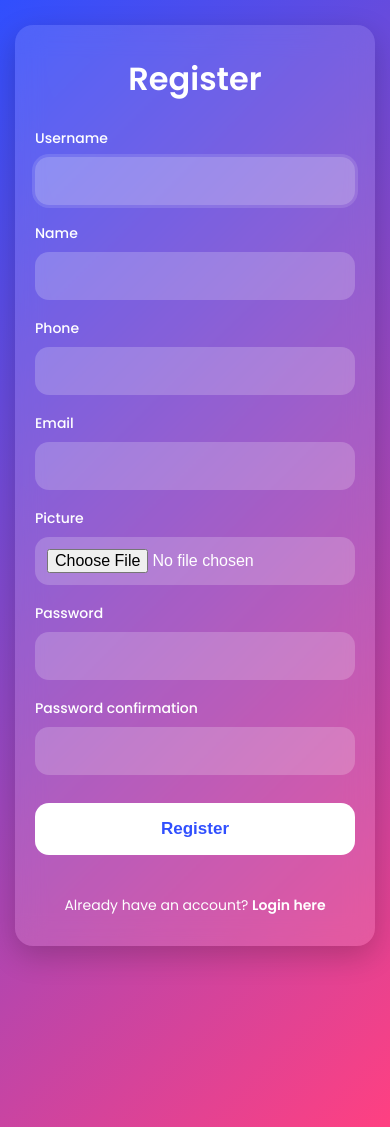
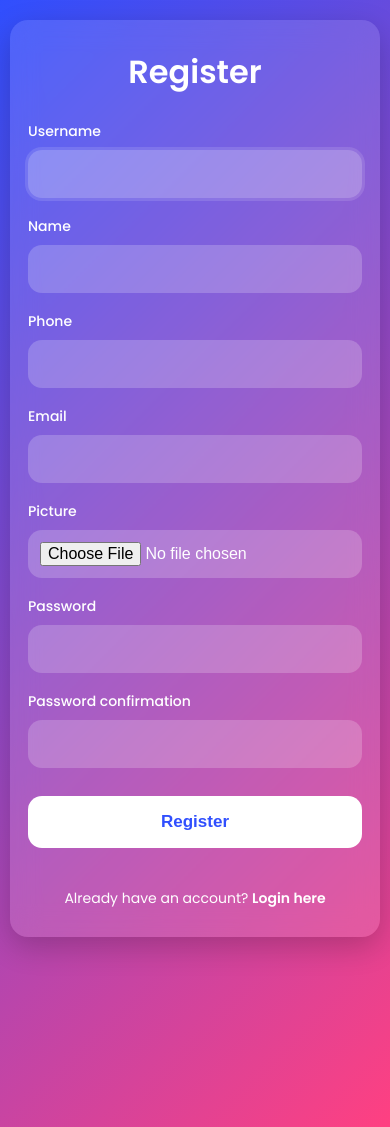
Before and after one commit to SayyedSufiyan/RealChat, a Django app: page /register/ in a window 390 px wide. Run offline with Django 5.2, Linux system fonts and the light colour scheme.

Commit message:
improved responsive register scroll page for mob

```diff
--- a/chat/templates/registration/register.html
+++ b/chat/templates/registration/register.html
@@ -29,8 +29,9 @@
         html,
         body{
             width:100%;
-            min-height:100%;
+            height:100%;
             overflow-x:hidden;
+            font-family:'Poppins',sans-serif;
         }
 
         /* =========================
@@ -38,33 +39,35 @@
         ========================== */
         body{
 
-            font-family:'Poppins',sans-serif;
-
             background:linear-gradient(135deg,#304ffe,#ff4081);
 
-            padding:20px;
+            padding:15px;
 
             overflow-y:auto;
 
-            -webkit-text-size-adjust:100%;
+            -webkit-overflow-scrolling:touch;
         }
 
         /* =========================
-           PAGE WRAPPER
+           MAIN WRAPPER
         ========================== */
-        .page-wrapper{
+        .main-wrapper{
 
             width:100%;
+
+            min-height:100%;
 
             display:flex;
 
             justify-content:center;
 
-            padding:20px 0 60px 0;
+            align-items:flex-start;
+
+            padding-bottom:80px;
         }
 
         /* =========================
-           REGISTER CONTAINER
+           REGISTER BOX
         ========================== */
         .register-container{
 
@@ -80,15 +83,19 @@
 
             border-radius:24px;
 
-            padding:45px 35px;
+            padding:40px 30px;
+
+            color:white;
 
             box-shadow:0 10px 30px rgba(0,0,0,0.2);
 
-            color:white;
+            margin-top:20px;
+
+            margin-bottom:50px;
         }
 
         /* =========================
-           HEADING
+           TITLE
         ========================== */
         .register-container h2{
 
@@ -158,8 +165,6 @@
             color:white;
 
             font-size:16px;
-
-            transition:0.3s ease;
         }
 
         /* =========================
@@ -171,7 +176,7 @@
         }
 
         /* =========================
-           FOCUS EFFECT
+           FOCUS
         ========================== */
         input:focus{
 
@@ -191,7 +196,7 @@
         }
 
         /* =========================
-           ERROR MESSAGE
+           ERROR
         ========================== */
         .errorlist{
 
@@ -227,19 +232,12 @@
 
             cursor:pointer;
 
-            transition:0.3s ease;
-
             margin-top:10px;
         }
 
-        /* =========================
-           BUTTON HOVER
-        ========================== */
         button:hover{
 
             background:#f2f2f2;
-
-            transform:translateY(-2px);
         }
 
         /* =========================
@@ -271,45 +269,24 @@
         }
 
         /* =========================
-           TABLET
-        ========================== */
-        @media screen and (max-width:768px){
-
-            .register-container{
-
-                padding:35px 25px;
-            }
-
-            form{
-
-                gap:18px;
-            }
-        }
-
-        /* =========================
            MOBILE
         ========================== */
         @media screen and (max-width:600px){
 
             body{
 
-                padding:15px;
-            }
-
-            .page-wrapper{
-
-                padding:10px 0 80px 0;
+                padding:10px;
             }
 
             .register-container{
 
-                width:100%;
-
-                max-width:100%;
-
-                padding:30px 20px;
+                padding:28px 18px;
 
                 border-radius:18px;
+
+                margin-top:10px;
+
+                margin-bottom:100px;
             }
 
             .register-container h2{
@@ -353,9 +330,9 @@
 <body>
 
     <!-- =========================
-         PAGE WRAPPER
+         MAIN WRAPPER
     ========================== -->
-    <div class="page-wrapper">
+    <div class="main-wrapper">
 
         <!-- =========================
              REGISTER CARD
@@ -364,9 +341,7 @@
 
             <h2>Register</h2>
 
-            <!-- =========================
-                 REGISTER FORM
-            ========================== -->
+            <!-- FORM -->
             <form method="POST" enctype="multipart/form-data">
 
                 {% csrf_token %}
@@ -375,15 +350,12 @@
 
                     <div class="{% if field.field.widget.input_type == 'file' %}full-width{% endif %}">
 
-                        <!-- LABEL -->
                         <label for="{{ field.id_for_label }}">
                             {{ field.label }}
                         </label>
 
-                        <!-- DJANGO FIELD -->
                         {{ field }}
 
-                        <!-- ERRORS -->
                         {% for error in field.errors %}
 
                             <div class="errorlist">
```
